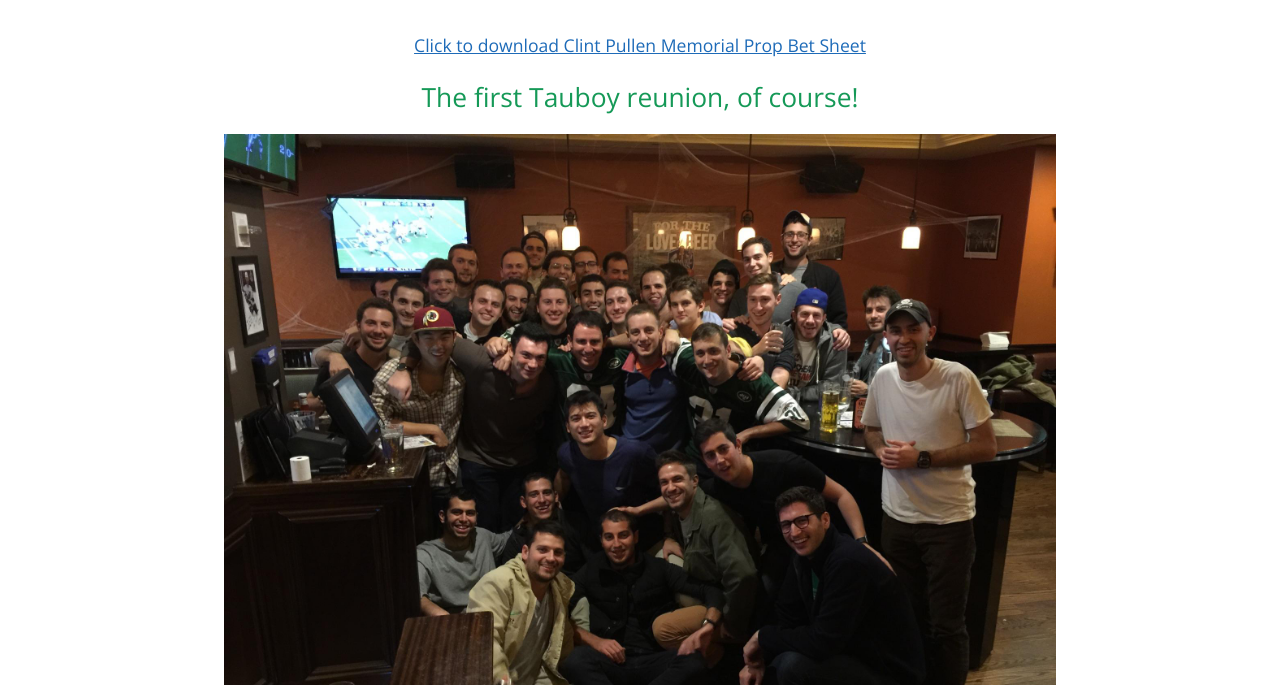
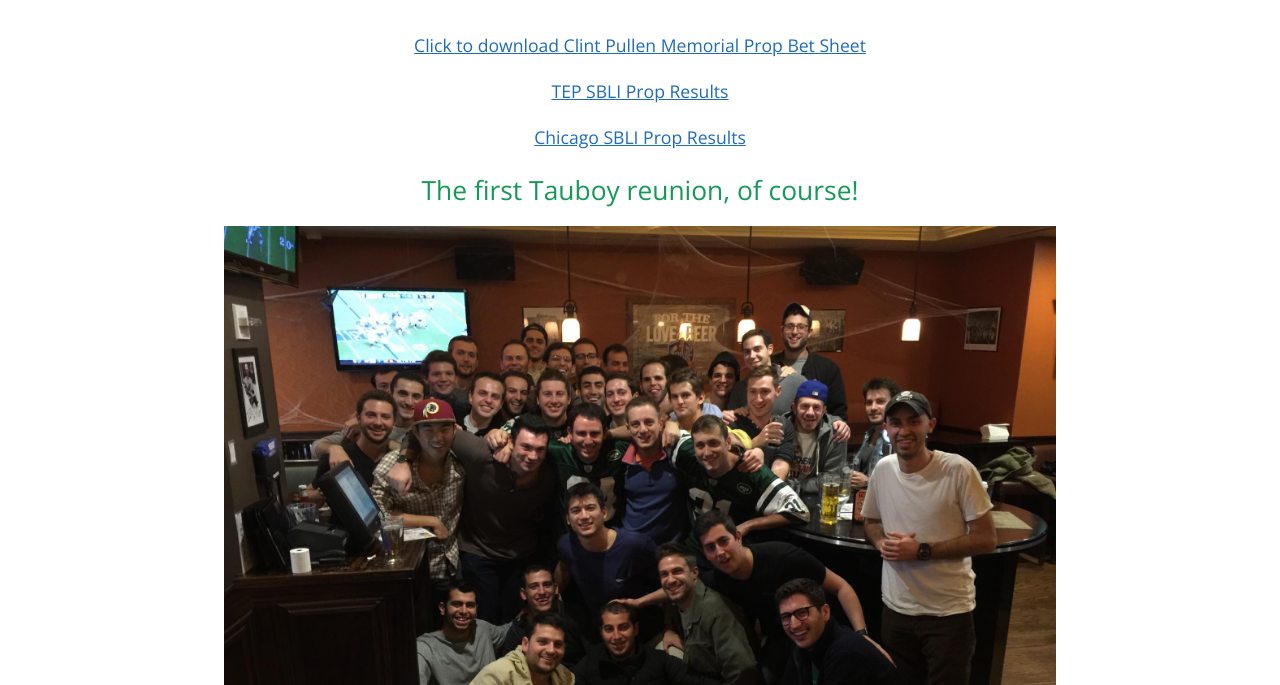
Before and after one commit to tgg-p-hlawitschka/hlawitschka.github.com, a plain HTML site: page index.html in a window 1280 px wide. Shown: the part 115-800 px from the top of the page. Drawn offline with nearby package versions, Linux system fonts and the light colour scheme.

Commit message:
results downloads

```diff
--- a/index.html
+++ b/index.html
@@ -20,6 +20,12 @@
 
         <div style = "text-align: center; margin-bottom: 20px">
             <a href = "BLANK SB LI Prop bet 2017.xlsx"> <u>Click to download Clint Pullen Memorial Prop Bet Sheet</u> </a>
+        </div>
+        <div style = "text-align: center; margin-bottom: 20px">
+            <a href = "Clint Pullen Prop Bet Results.xlsx"> <u>TEP SBLI Prop Results</u> </a>
+        </div>
+        <div style = "text-align: center; margin-bottom: 20px">
+            <a href = "Treehouse prop bet results.xlsx"> <u>Chicago SBLI Prop Results</u> </a>
         </div>
 
         <div style = "text-align: center">
```
